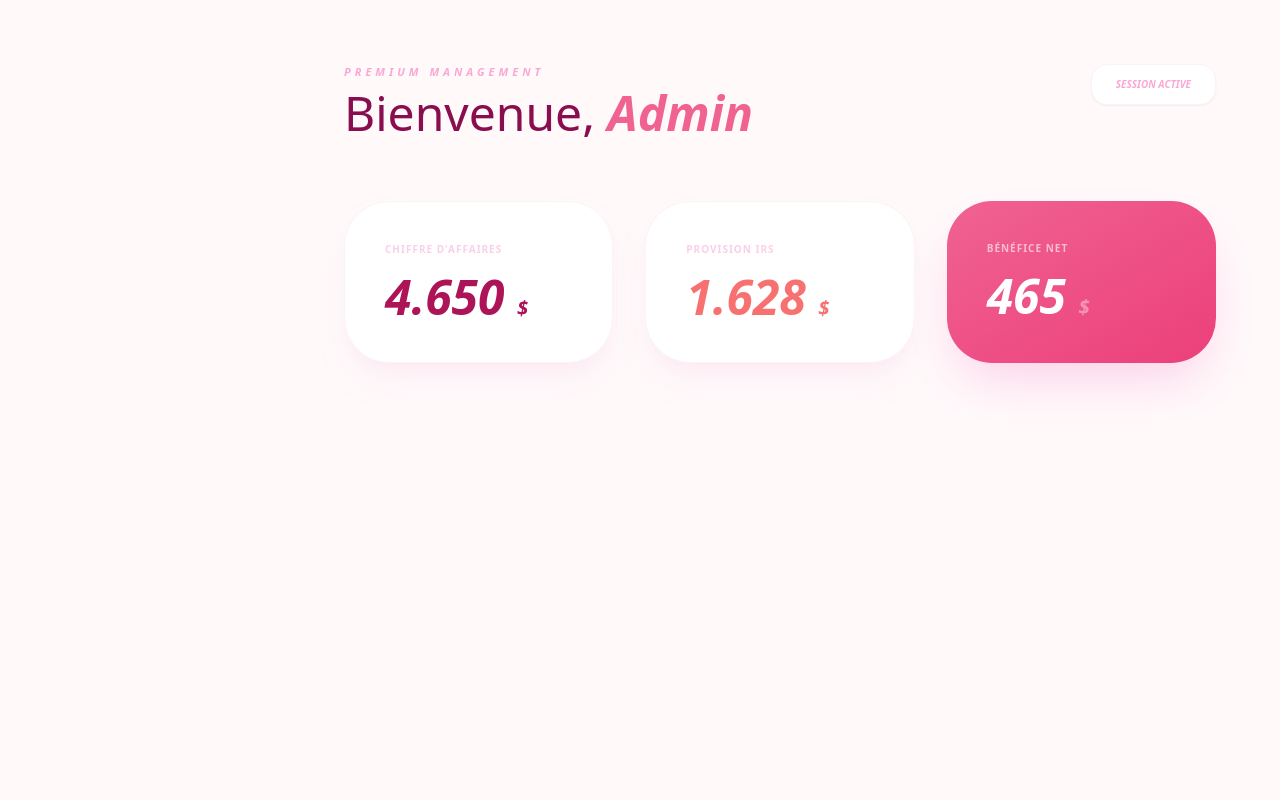
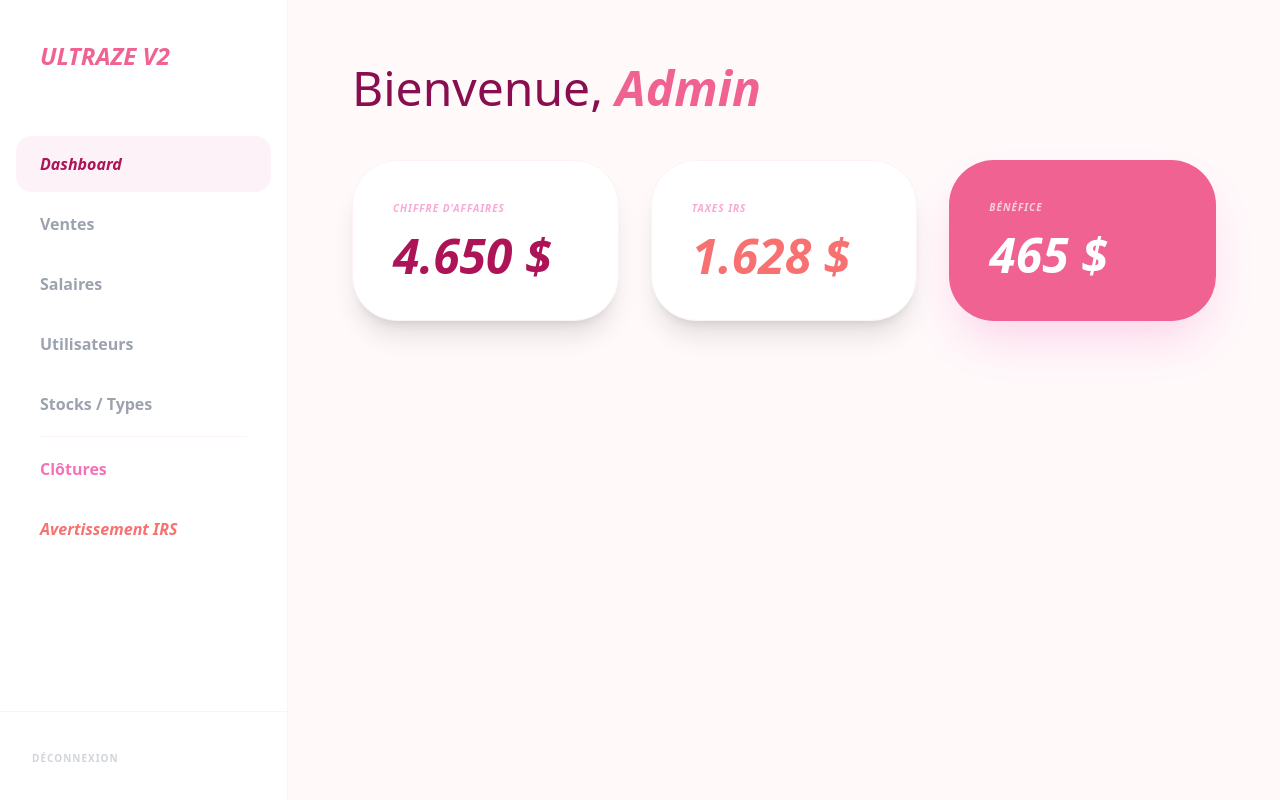
Before and after one commit to Hyuko123/comptabilit-, a Flask app: page /dashboard in a window 1280 px wide. Run offline with Flask 3, Linux system fonts and the light colour scheme; the visitor is signed in with stand-in values (Sample User, id 1); some libraries are stand-ins or nearby versions.

Commit message:
Update dashboard.html

```diff
--- a/templates/dashboard.html
+++ b/templates/dashboard.html
@@ -1,38 +1,41 @@
 <!DOCTYPE html>
 <html lang="fr">
 <head>
-    <meta charset="UTF-8">
-    <script src="https://cdn.tailwindcss.com"></script>
-    <title>Dashboard | Ultraze V2</title>
+    <meta charset="UTF-8"><script src="https://cdn.tailwindcss.com"></script>
+    <title>Dashboard | Ultraze</title>
 </head>
-<body class="bg-[#fff9fa] flex min-h-screen text-[#880e4f] overflow-x-hidden">
+<body class="bg-[#fff9fa] flex min-h-screen">
+    <aside class="w-72 bg-white border-r border-pink-50 flex flex-col fixed h-full z-50">
+        <div class="p-10 mb-6"><h1 class="text-[#f06292] text-2xl font-black italic">ULTRAZE V2</h1></div>
+        <nav class="flex-1 px-4 space-y-1">
+            <a href="/dashboard" class="flex items-center gap-3 px-6 py-4 bg-pink-50 text-[#ad1457] font-bold rounded-2xl italic">Dashboard</a>
+            <a href="/ventes" class="flex items-center gap-3 px-6 py-4 text-gray-400 font-bold hover:bg-pink-50 rounded-2xl transition">Ventes</a>
+            <a href="/salaires" class="flex items-center gap-3 px-6 py-4 text-gray-400 font-bold hover:bg-pink-50 rounded-2xl transition">Salaires</a>
+            <a href="/utilisateurs" class="flex items-center gap-3 px-6 py-4 text-gray-400 font-bold hover:bg-pink-50 rounded-2xl transition">Utilisateurs</a>
+            <a href="/types-ventes" class="flex items-center gap-3 px-6 py-4 text-gray-400 font-bold hover:bg-pink-50 rounded-2xl transition">Stocks / Types</a>
+            <div class="h-px bg-pink-50 my-6 mx-6"></div>
+            <a href="/clotures" class="flex items-center gap-3 px-6 py-4 text-pink-400 font-bold hover:bg-pink-50 rounded-2xl transition">Clôtures</a>
+            <a href="/irs" class="flex items-center gap-3 px-6 py-4 text-red-400 font-bold hover:bg-red-50 rounded-2xl transition italic">Avertissement IRS</a>
+        </nav>
+        <div class="p-8 border-t border-pink-50"><a href="/logout" class="text-[10px] font-black text-gray-300 uppercase tracking-widest">Déconnexion</a></div>
+    </aside>
 
-    <main class="ml-[280px] flex-1 p-16">
-        <header class="mb-16 flex justify-between items-start">
-            <div>
-                <p class="text-[11px] font-black text-pink-300 uppercase tracking-[4px] mb-2 italic">Premium Management</p>
-                <h2 class="text-5xl font-light">Bienvenue, <span class="font-black italic text-[#f06292]">Admin</span></h2>
+    <main class="ml-72 flex-1 p-16">
+        <header class="mb-12">
+            <h2 class="text-5xl font-light text-[#880e4f]">Bienvenue, <span class="font-black italic text-[#f06292]">Admin</span></h2>
+        </header>
+        <div class="grid grid-cols-1 md:grid-cols-3 gap-8">
+            <div class="bg-white p-10 rounded-[45px] shadow-xl border border-pink-50">
+                <p class="text-[10px] font-bold text-pink-300 uppercase mb-4 tracking-widest italic">Chiffre d'Affaires</p>
+                <h3 class="text-5xl font-black text-[#ad1457] italic">{{ stats.ca }} $</h3>
             </div>
-            <div class="text-right">
-                <div class="bg-white border border-pink-50 px-6 py-3 rounded-2xl shadow-sm">
-                    <p class="text-[10px] font-bold text-pink-300 uppercase italic">Session Active</p>
-                    <p class="text-[#ad1457] font-black text-sm uppercase">{{ user.entreprise }}</p>
-                </div>
+            <div class="bg-white p-10 rounded-[45px] shadow-xl border border-pink-50">
+                <p class="text-[10px] font-bold text-pink-300 uppercase mb-4 tracking-widest italic">Taxes IRS</p>
+                <h3 class="text-5xl font-black text-red-400 italic">{{ stats.taxes }} $</h3>
             </div>
-        </header>
-
-        <div class="grid grid-cols-1 md:grid-cols-3 gap-8">
-            <div class="bg-white p-10 rounded-[45px] shadow-xl shadow-pink-100/50 border border-pink-50">
-                <p class="text-[10px] font-bold text-pink-200 uppercase mb-4 tracking-widest">Chiffre d'Affaires</p>
-                <h3 class="text-5xl font-black text-[#ad1457] italic">{{ stats.ca }} <span class="text-xl">$</span></h3>
-            </div>
-            <div class="bg-white p-10 rounded-[45px] shadow-xl shadow-pink-100/50 border border-pink-50">
-                <p class="text-[10px] font-bold text-pink-200 uppercase mb-4 tracking-widest">Provision IRS</p>
-                <h3 class="text-5xl font-black text-red-400 italic">{{ stats.taxes }} <span class="text-xl">$</span></h3>
-            </div>
-            <div class="bg-gradient-to-br from-[#f06292] to-[#ec407a] p-10 rounded-[45px] text-white shadow-2xl shadow-pink-200 border-none">
-                <p class="text-[10px] font-bold opacity-60 uppercase mb-4 tracking-widest">Bénéfice Net</p>
-                <h3 class="text-5xl font-black italic">{{ stats.benefice }} <span class="text-xl opacity-40">$</span></h3>
+            <div class="bg-[#f06292] p-10 rounded-[45px] text-white shadow-2xl shadow-pink-200">
+                <p class="text-[10px] font-bold opacity-70 uppercase mb-4 tracking-widest italic">Bénéfice</p>
+                <h3 class="text-5xl font-black italic">{{ stats.benefice }} $</h3>
             </div>
         </div>
     </main>
```
